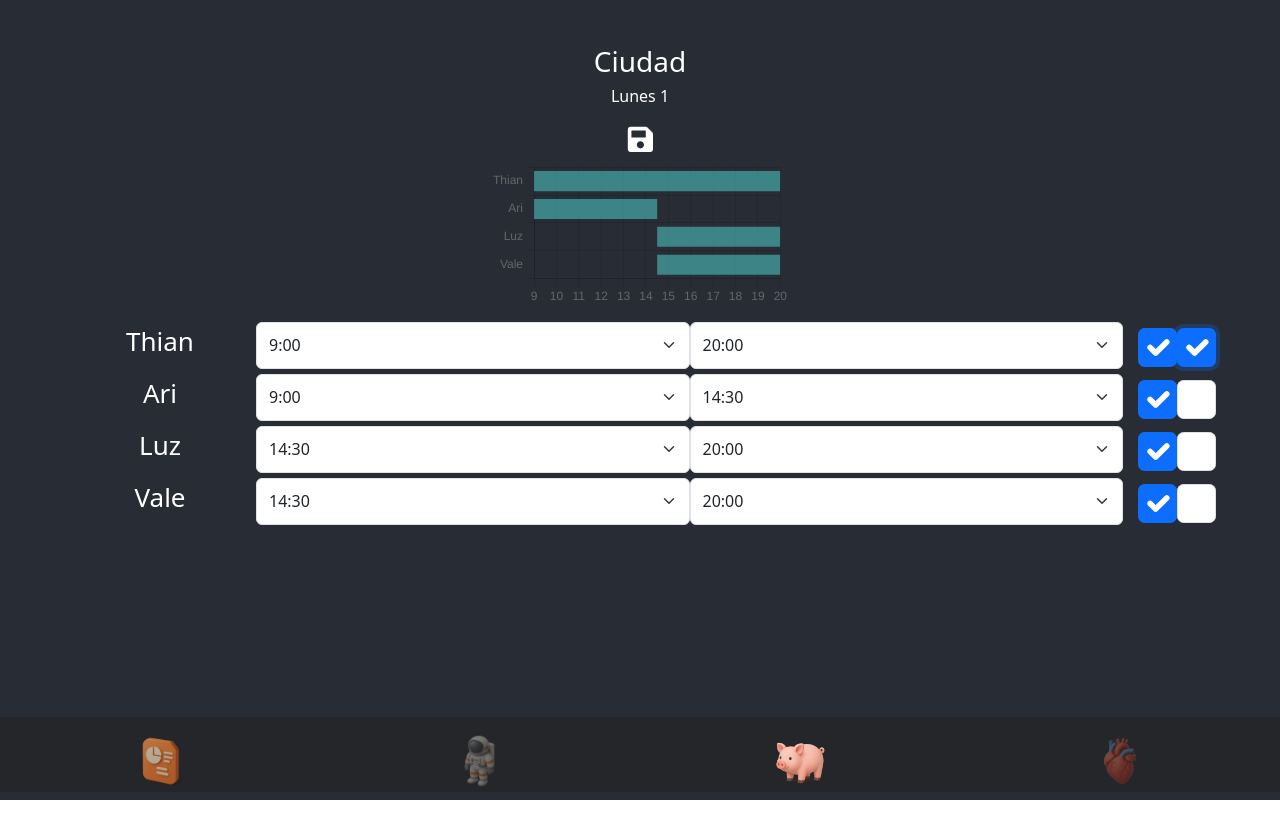
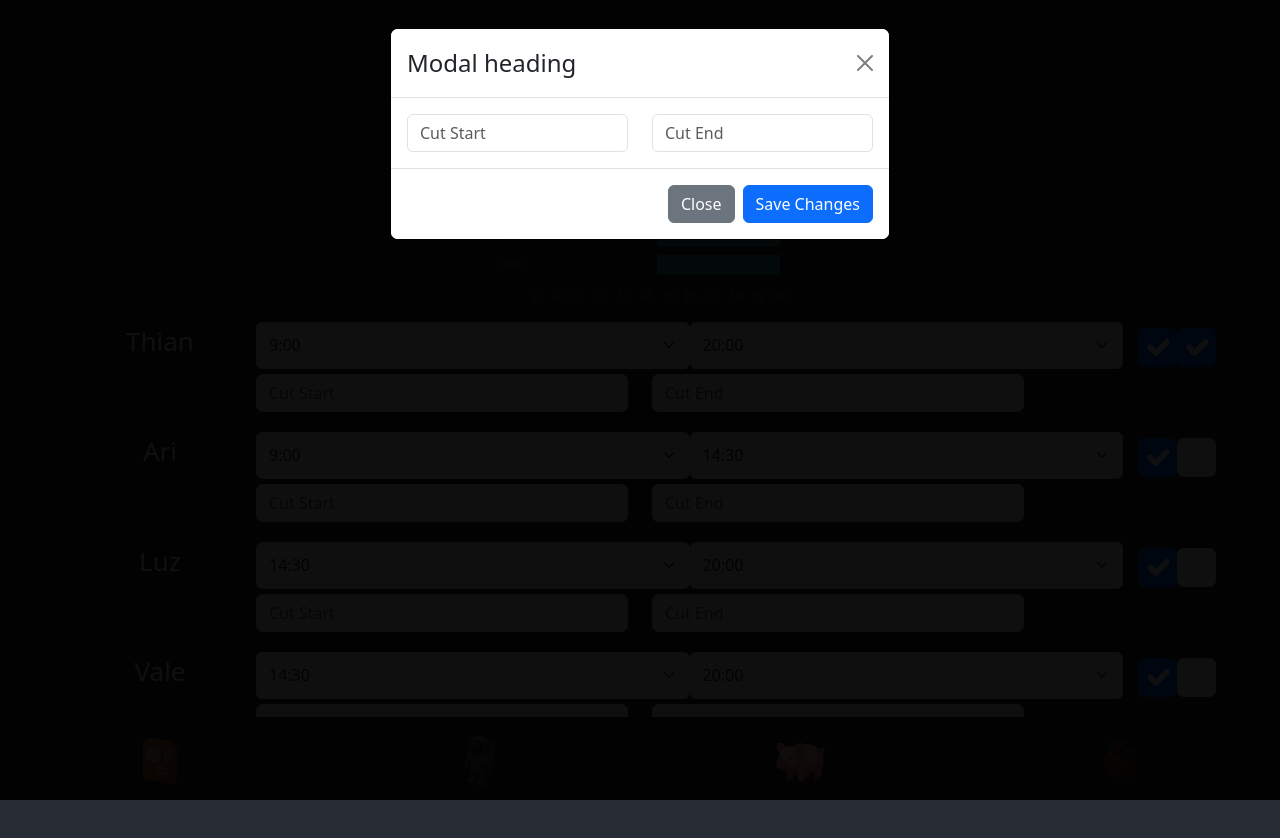
Before and after one commit to GastonYasuda/bazarEmployees, a React (Create React App) app: page /1/ciudad in a window 1280 px wide. Both pictures are taken after a click on the checkbox 1196 px from the left and 347 px from the top of the page. Shown: the top 838 px of the page. Before the commit the page ends 800 px from the top, so only its background shows below. Built offline with nearby package versions, Linux system fonts and the light colour scheme.

Commit message:
cutEntry cutEnd

```diff
--- a/src/Component/ChangeTime/ChangeTime.jsx
+++ b/src/Component/ChangeTime/ChangeTime.jsx
@@ -1,25 +1,15 @@
 /* eslint-disable react-hooks/exhaustive-deps */
-import React, { useContext, useEffect } from 'react'
-import { Form } from "react-bootstrap";
+import React, { useContext, useEffect, useState } from 'react'
+import { Button, Col, Form, Modal, Row } from "react-bootstrap";
 import { Bounce, toast } from 'react-toastify';
 import { apiEmployee } from "../../Context/EmployeeApiContext";
 
 
 
-const ChangeTime = ({ employeeByStore, pruebaEmployees, setPruebaEmployees }) => {
+const ChangeTime = ({ pruebaEmployees, setPruebaEmployees }) => {
 
-    const { saveInfo, formatHour, entryAllTime, exitAllTime, employeeData, employeesEspacioStored } = useContext(apiEmployee)
+    const { saveInfo, formatHour, entryAllTime, exitAllTime, employeeData } = useContext(apiEmployee)
 
-    // useEffect(() => {
-
-    //     if (pruebaEmployees.length !== 0) {
-
-    //         console.log('pruebaEmployees changeTime', pruebaEmployees);
-    //         console.log('employeeByStore changeTime', employeeByStore);//me trae la posta
-    //         console.log('employeesEspacioStored changeTime', employeesEspacioStored);
-    //     }
-
-    // }, [pruebaEmployees])
 
     useEffect(() => {
 
@@ -28,7 +18,6 @@ const ChangeTime = ({ employeeByStore, pruebaEmployees, setPruebaEmployees }) =>
 
             console.log('pruebaEmployees', pruebaEmployees);
         }
-
 
     }, [])
 
@@ -159,6 +148,9 @@ const ChangeTime = ({ employeeByStore, pruebaEmployees, setPruebaEmployees }) =>
         });
     };
 
+    const [showCutModal, setShowCutModal] = useState(false)
+    const handleClose = () => setShowCutModal(false);
+    const handleShow = () => showCutModal(true);
 
     const handleChangeDT = (id) => {
 
@@ -185,7 +177,22 @@ const ChangeTime = ({ employeeByStore, pruebaEmployees, setPruebaEmployees }) =>
                 }
             }
         });
+
+        setShowCutModal(true)
     }
+
+
+
+
+
+    const handleSubmit = (e, id) => {
+        e.preventDefault();
+        console.log('jola');
+
+
+        const emp = pruebaEmployees.find((emp) => emp.id === id);
+        console.log("Guardado:", emp.name, emp.cutStart, emp.cutEnd);
+    };
 
 
     return (
@@ -195,7 +202,9 @@ const ChangeTime = ({ employeeByStore, pruebaEmployees, setPruebaEmployees }) =>
                 pruebaEmployees.map(((employee) => {
                     return (
                         <div className="employeeContainer" key={employee.id}>
-                            <Form.Label htmlFor="inputPassword5" className="employeeContainer_label">{employee.name}</Form.Label>
+
+                            <section className='employeeContainer_info'>
+                                <Form.Label className="employeeContainer_label">{employee.name}</Form.Label>
 
                                 <section className="selectContainer">
 
@@ -246,11 +255,112 @@ const ChangeTime = ({ employeeByStore, pruebaEmployees, setPruebaEmployees }) =>
                                         />
                                     </div>
                                 </section >
+                            </section>
+
+
+
+
+                            <section className='doubleShiftCutTime'>
+                                <Form key={employee.id} onSubmit={(e) => handleSubmit(e)}>
+                                    <Row>
+                                        <Col>
+                                            <Form.Control
+                                                placeholder="Cut Start"
+                                                value={employee.cutStart || ""}
+                                                onChange={(e) =>
+                                                    setPruebaEmployees((prev) =>
+                                                        prev.map((emp) =>
+                                                            emp.id === employee.id
+                                                                ? { ...emp, cutStart: e.target.value }
+                                                                : emp
+                                                        )
+                                                    )
+                                                }
+                                            />
+                                        </Col>
+                                        <Col>
+                                            <Form.Control
+                                                placeholder="Cut End"
+                                                value={employee.cutEnd || ""}
+                                                onChange={(e) =>
+                                                    setPruebaEmployees((prev) =>
+                                                        prev.map((emp) =>
+                                                            emp.id === employee.id
+                                                                ? { ...emp, cutEnd: e.target.value }
+                                                                : emp
+                                                        )
+                                                    )
+                                                }
+                                            />
+                                        </Col>
+                                    </Row>
+                                </Form>
+
+                            </section>
+
+
+                            <>
+
+                                <Modal show={showCutModal} onHide={handleClose}>
+                                    <Modal.Header closeButton>
+                                        <Modal.Title>Modal heading</Modal.Title>
+                                    </Modal.Header>
+                                    <Modal.Body>
+                                        <Form key={employee.id} onSubmit={(e) => handleSubmit(e)}>
+                                            <Row>
+                                                <Col>
+                                                    <Form.Control
+                                                        placeholder="Cut Start"
+                                                        value={employee.cutStart || ""}
+                                                        onChange={(e) =>
+                                                            setPruebaEmployees((prev) =>
+                                                                prev.map((emp) =>
+                                                                    emp.id === employee.id
+                                                                        ? { ...emp, cutStart: e.target.value }
+                                                                        : emp
+                                                                )
+                                                            )
+                                                        }
+                                                    />
+                                                </Col>
+                                                <Col>
+                                                    <Form.Control
+                                                        placeholder="Cut End"
+                                                        value={employee.cutEnd || ""}
+                                                        onChange={(e) =>
+                                                            setPruebaEmployees((prev) =>
+                                                                prev.map((emp) =>
+                                                                    emp.id === employee.id
+                                                                        ? { ...emp, cutEnd: e.target.value }
+                                                                        : emp
+                                                                )
+                                                            )
+                                                        }
+                                                    />
+                                                </Col>
+                                            </Row>
+                                        </Form>
+
+                                    </Modal.Body>
+                                    <Modal.Footer>
+                                        <Button variant="secondary" onClick={handleClose}>
+                                            Close
+                                        </Button>
+                                        <Button variant="primary" onClick={handleClose}>
+                                            Save Changes
+                                        </Button>
+                                    </Modal.Footer>
+                                </Modal>
+                            </>
+
+
                         </div>
                     )
                 }))
             }
-        </section>
+
+
+        </section >
     )
 }
 
--- a/src/Component/ShowByStore/ShowByStore.jsx
+++ b/src/Component/ShowByStore/ShowByStore.jsx
@@ -101,7 +101,6 @@ const ShowByStore = ({ employeeByStore, isStored, date }) => {
 
 
                 <ChangeTime
-                    employeeByStore={employeeByStore}
                     pruebaEmployees={pruebaEmployees}
                     setPruebaEmployees={setPruebaEmployees} />
 
--- a/src/Context/EmployeeApiContext.jsx
+++ b/src/Context/EmployeeApiContext.jsx
@@ -26,20 +26,20 @@ const EmployeeApiContext = ({ children }) => {
     ]
 
     const employeeData = [
-        { id: 0, name: "Mely", entry: entryAllTime[0].entryTime, exit: exitAllTime[0].exitTime, assist: true, store: "espacio", doubleShift: false }, //medio turno
-        { id: 1, name: "Luca", entry: entryAllTime[0].entryTime, exit: exitAllTime[2].exitTime, assist: true, store: "espacio", doubleShift: false }, //cubre almuerzo
-        { id: 2, name: "Ori", entry: entryAllTime[0].entryTime, exit: exitAllTime[0].exitTime, assist: true, store: "espacio", doubleShift: false }, //Luca
-        { id: 3, name: "Anto", entry: entryAllTime[0].entryTime, exit: exitAllTime[0].exitTime, assist: true, store: "espacio", doubleShift: false }, // Mely cubre almuerzo Luca
-        { id: 4, name: "Dari", entry: entryAllTime[2].entryTime, exit: exitAllTime[3].exitTime, assist: true, store: "espacio", doubleShift: false }, //doble turno
-        { id: 5, name: "Jorge", entry: entryAllTime[3].entryTime, exit: exitAllTime[3].exitTime, assist: true, store: "espacio", doubleShift: false },
-        { id: 6, name: "Belen", entry: entryAllTime[0].entryTime, exit: exitAllTime[0].exitTime, assist: true, store: "punto", doubleShift: false },
-        { id: 7, name: "Orne", entry: entryAllTime[0].entryTime, exit: exitAllTime[0].exitTime, assist: true, store: "punto", doubleShift: false },
-        { id: 8, name: "Jenn", entry: entryAllTime[2].entryTime, exit: exitAllTime[3].exitTime, assist: true, store: "punto", doubleShift: false },
-        { id: 9, name: "AntoP", entry: entryAllTime[2].entryTime, exit: exitAllTime[3].exitTime, assist: true, store: "punto", doubleShift: false },
-        { id: 10, name: "Thian", entry: entryAllTime[0].entryTime, exit: exitAllTime[0].exitTime, assist: true, store: "ciudad", doubleShift: false },
-        { id: 11, name: "Ari", entry: entryAllTime[0].entryTime, exit: exitAllTime[0].exitTime, assist: true, store: "ciudad", doubleShift: false },
-        { id: 12, name: "Luz", entry: entryAllTime[2].entryTime, exit: exitAllTime[3].exitTime, assist: true, store: "ciudad", doubleShift: false },
-        { id: 13, name: "Vale", entry: entryAllTime[2].entryTime, exit: exitAllTime[3].exitTime, assist: true, store: "ciudad", doubleShift: false },
+        { id: 0, name: "Mely", entry: entryAllTime[0].entryTime, exit: exitAllTime[0].exitTime, assist: true, store: "espacio", doubleShift: false, cutEntry: "", cutEnd: "" }, //medio turno
+        { id: 1, name: "Luca", entry: entryAllTime[0].entryTime, exit: exitAllTime[2].exitTime, assist: true, store: "espacio", doubleShift: false, cutEntry: "", cutEnd: "" }, //cubre almuerzo
+        { id: 2, name: "Ori", entry: entryAllTime[0].entryTime, exit: exitAllTime[0].exitTime, assist: true, store: "espacio", doubleShift: false, cutEntry: "", cutEnd: "" }, //Luca
+        { id: 3, name: "Anto", entry: entryAllTime[0].entryTime, exit: exitAllTime[0].exitTime, assist: true, store: "espacio", doubleShift: false, cutEntry: "", cutEnd: "" }, // Mely cubre almuerzo Luca
+        { id: 4, name: "Dari", entry: entryAllTime[2].entryTime, exit: exitAllTime[3].exitTime, assist: true, store: "espacio", doubleShift: false, cutEntry: "", cutEnd: "" }, //doble turno
+        { id: 5, name: "Jorge", entry: entryAllTime[3].entryTime, exit: exitAllTime[3].exitTime, assist: true, store: "espacio", doubleShift: false, cutEntry: "", cutEnd: "" },
+        { id: 6, name: "Belen", entry: entryAllTime[0].entryTime, exit: exitAllTime[0].exitTime, assist: true, store: "punto", doubleShift: false, cutEntry: "", cutEnd: "" },
+        { id: 7, name: "Orne", entry: entryAllTime[0].entryTime, exit: exitAllTime[0].exitTime, assist: true, store: "punto", doubleShift: false, cutEntry: "", cutEnd: "" },
+        { id: 8, name: "Jenn", entry: entryAllTime[2].entryTime, exit: exitAllTime[3].exitTime, assist: true, store: "punto", doubleShift: false, cutEntry: "", cutEnd: "" },
+        { id: 9, name: "AntoP", entry: entryAllTime[2].entryTime, exit: exitAllTime[3].exitTime, assist: true, store: "punto", doubleShift: false, cutEntry: "", cutEnd: "" },
+        { id: 10, name: "Thian", entry: entryAllTime[0].entryTime, exit: exitAllTime[0].exitTime, assist: true, store: "ciudad", doubleShift: false, cutEntry: "", cutEnd: "" },
+        { id: 11, name: "Ari", entry: entryAllTime[0].entryTime, exit: exitAllTime[0].exitTime, assist: true, store: "ciudad", doubleShift: false, cutEntry: "", cutEnd: "" },
+        { id: 12, name: "Luz", entry: entryAllTime[2].entryTime, exit: exitAllTime[3].exitTime, assist: true, store: "ciudad", doubleShift: false, cutEntry: "", cutEnd: "" },
+        { id: 13, name: "Vale", entry: entryAllTime[2].entryTime, exit: exitAllTime[3].exitTime, assist: true, store: "ciudad", doubleShift: false, cutEntry: "", cutEnd: "" },
 
     ]
 
--- a/src/index.css
+++ b/src/index.css
@@ -22,6 +22,12 @@ code {
 
 .employeeContainer {
   display: flex;
+  flex-direction: column;
+  padding-bottom: 15px;
+}
+
+.employeeContainer_info {
+  display: flex;
   flex-direction: row;
   width: 90%;
   margin: 5px auto;
@@ -29,6 +35,12 @@ code {
 
 .employeeContainer_label {
   width: 20%;
+}
+
+.doubleShiftCutTime {
+  width: 60%;
+  margin: auto;
+  gap: 0;
 }
 
 .selectContainer {
```
Lines whose indentation alone changed are shown as unchanged.
